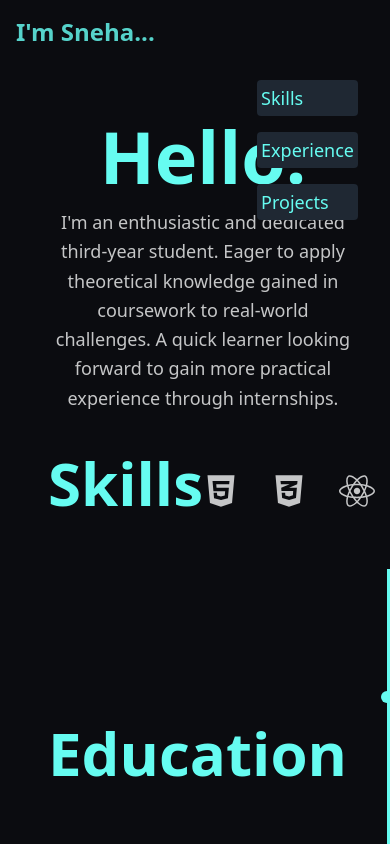
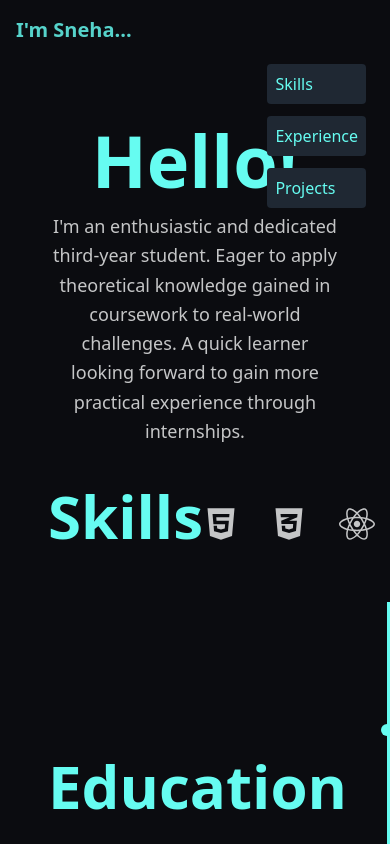
Before and after one commit to snehapm04/demo-port, a Next.js app: page / in a window 390 px wide. Shown: the top 844 px of the page. Built offline with nearby package versions, Linux system fonts and the light colour scheme.

Commit message:
Update layout.tsx

```diff
--- a/app/layout.tsx
+++ b/app/layout.tsx
@@ -1,3 +1,4 @@
+// app/layout.tsx
 import Link from 'next/link';
 import './globals.css';
 import { ReactNode } from 'react';
@@ -8,44 +9,42 @@ type LayoutProps = {
 
 export default function Layout({ children }: LayoutProps) {
   return (
-    <html>
+    <html lang="en">
+      <head>
+        {/* Include viewport meta for mobile devices */}
+        <meta name="viewport" content="width=device-width, initial-scale=1.0" />
+      </head>
       <body className="bg-dark text-lightGray min-h-screen">
-        <header className="flex justify-between items-start p-4">
+        <header className="flex justify-between items-center p-4 md:p-6">
           {/* Name as a clickable link to return to the home page */}
           <Link href="/" passHref>
-            <div className="text-2xl font-bold text-cyan animate-pulse cursor-pointer">
+            <div className="text-xl md:text-2xl font-bold text-cyan animate-pulse cursor-pointer">
               I'm Sneha...
             </div>
           </Link>
           {/* Vertical menu bar on the right side */}
-          <nav className="fixed top-20 right-6 lg:top-10 lg:right-10 flex flex-col space-y-4 lg:space-y-6 text-lg pr-2 lg:pr-4">
+          <nav className="fixed top-16 right-4 lg:top-10 lg:right-10 flex flex-col space-y-3 md:space-y-4 lg:space-y-6 text-base md:text-lg pr-2 lg:pr-4">
             <Link
               href="/skills"
-              className="bg-slate hover:bg-hoverSlate transition duration-300 p-1 lg:p-2 rounded"
+              className="bg-slate hover:bg-hoverSlate transition duration-300 p-2 rounded"
             >
               Skills
             </Link>
             <Link
               href="/experience"
-              className="bg-slate hover:bg-hoverSlate transition duration-300 p-1 lg:p-2 rounded"
+              className="bg-slate hover:bg-hoverSlate transition duration-300 p-2 rounded"
             >
               Experience
             </Link>
             <Link
               href="/projects"
-              className="bg-slate hover:bg-hoverSlate transition duration-300 p-1 lg:p-2 rounded"
+              className="bg-slate hover:bg-hoverSlate transition duration-300 p-2 rounded"
             >
               Projects
             </Link>
-            {/*<Link
-              href="/certifications"
-              className="bg-slate hover:bg-hoverSlate transition duration-300 p-1 lg:p-2 rounded"
-            >
-              Certifications
-            </Link>*/}
           </nav>
         </header>
-        <main className="pt-6 pl-4 lg:pt-10 lg:pl-10">{children}</main>
+        <main className="pt-8 px-4 md:px-6 lg:px-10">{children}</main>
       </body>
     </html>
   );
```
